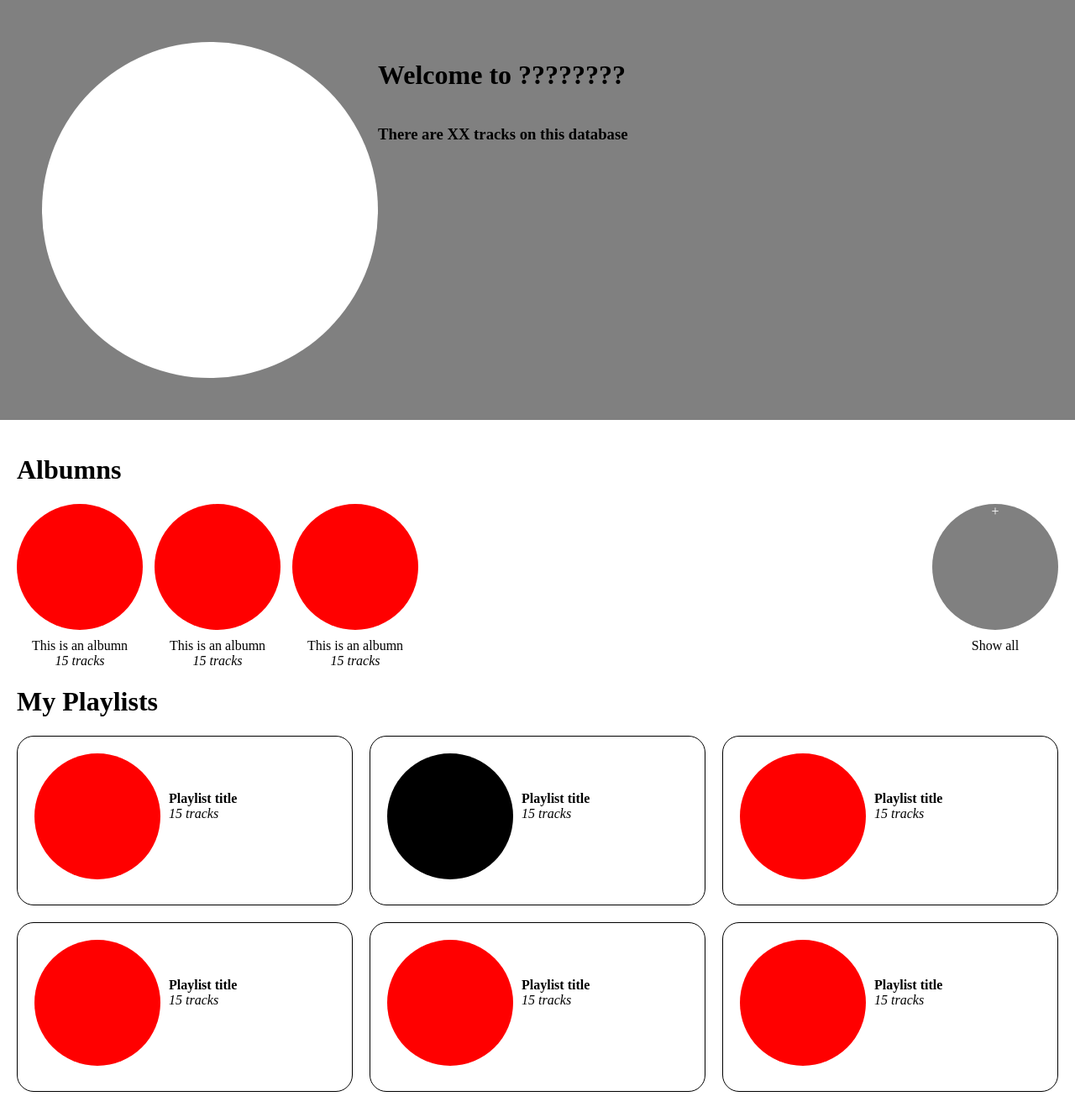
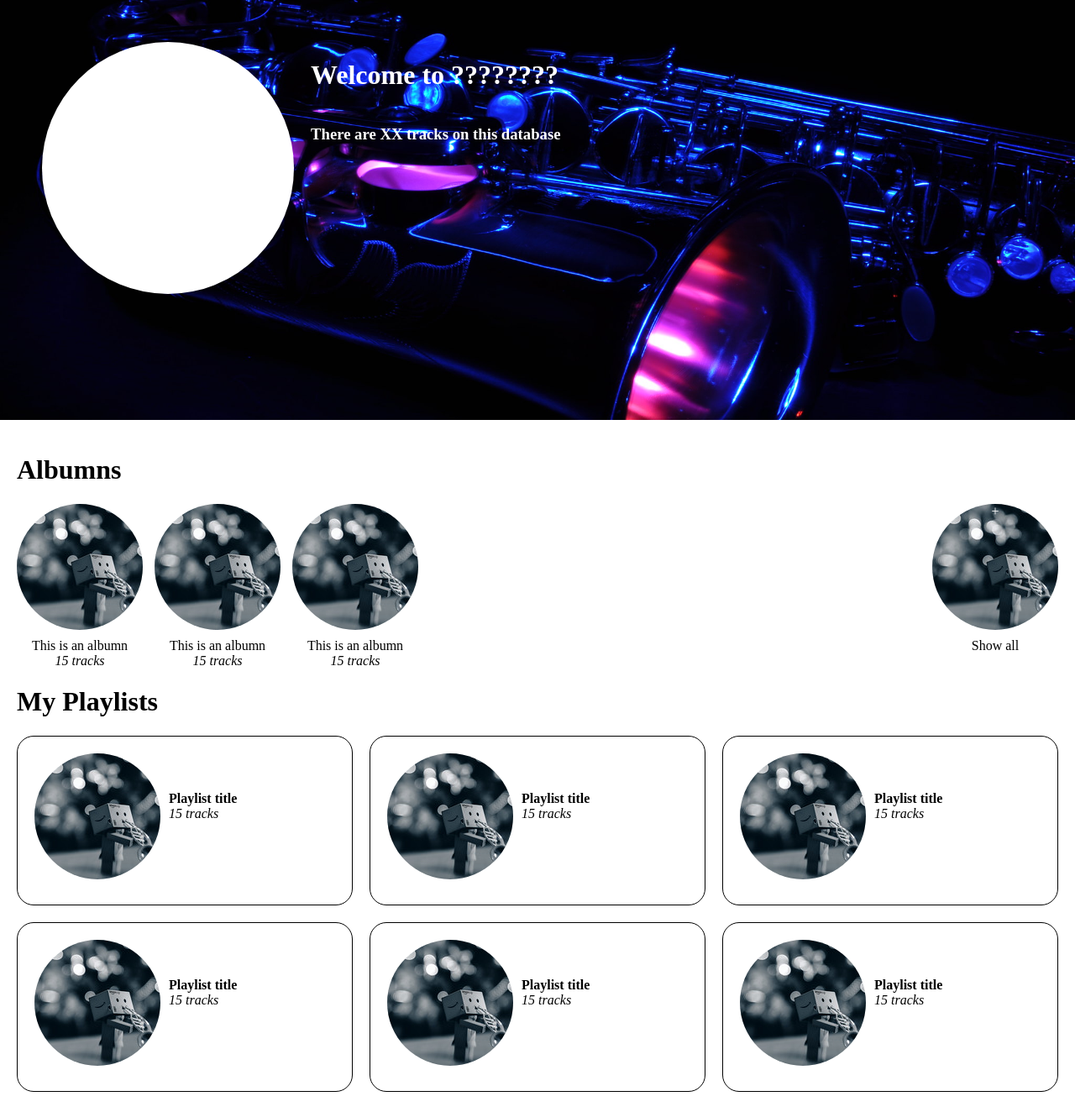
Before and after one commit to betabites/csi-music-website, a PHP site: page /iframe/home.html in a window 1280 px wide. Shown: the whole page at 84% size. Run offline with PHP 8.4, Linux system fonts and the light colour scheme.

Commit message:
Added first glimpse of the menu and background image.

```diff
--- a/assets/css/styles.css
+++ b/assets/css/styles.css
@@ -43,16 +81,22 @@ body {
     max-height: 50vh;
     background-color: gray;
     padding: 50px;
+    background-image: url("../images/background.jpg");
+    background-attachment: fixed;
+    background-position: center;
+    background-size: cover;
+    color: white;
 }
 
 .page_header_albumn_cover {
     display: inline-block;
     border-radius: 100%;
     background-color: white;
-    height: 400px;
-    width: 400px;
+    height: 300px;
+    width: 300px;
     margin-bottom: 10px;
     float: left;
+    margin-right: 20px;
 }
 
 .sideways_slider {
--- a/iframe/home.html
+++ b/iframe/home.html
@@ -24,21 +24,21 @@
         <div class="sideways_slider">
             <div class="sideways_slider_content">
                 <div class="sideways_slider_item">
-                    <div class="sideways_slider_icon">
+                    <div class="sideways_slider_icon" style="background-image: url('../assets/images/default_cover_small.jpg')">
                         <img class="play_track_button" src="../assets/icons/play.svg"/>
                     </div>
                     This is an albumn<br>
                     <i>15 tracks</i>
                 </div>
                 <div class="sideways_slider_item">
-                    <div class="sideways_slider_icon">
+                    <div class="sideways_slider_icon" style="background-image: url('../assets/images/default_cover_small.jpg')">
                         <img class="play_track_button" src="../assets/icons/play.svg"/>
                     </div>
                     This is an albumn<br>
                     <i>15 tracks</i>
                 </div>
                 <div class="sideways_slider_item">
-                    <div class="sideways_slider_icon">
+                    <div class="sideways_slider_icon" style="background-image: url('../assets/images/default_cover_small.jpg')">
                         <img class="play_track_button" src="../assets/icons/play.svg"/>
                     </div>
                     This is an albumn<br>
@@ -46,7 +46,7 @@
                 </div>
             </div>
             <div class="sideways_slider_more sideways_slider_item">
-                <div class="sideways_slider_icon">
+                <div class="sideways_slider_icon" style="background-image: url('../assets/images/default_cover_small.jpg')">
                     +
                 </div>
                 Show all<br>
@@ -58,7 +58,7 @@
         <h1>My Playlists</h1>
         <div class="playlists_cards_grid">
             <div class="playlist_card">
-                <div class="sideways_slider_icon">
+                <div class="sideways_slider_icon" style="background-image: url('../assets/images/default_cover_small.jpg')">
                     <img class="play_track_button" src="../assets/icons/play.svg"/>
                 </div>
                 <div class="playlist_text">
@@ -67,7 +67,7 @@
                 </div>
             </div>
             <div class="playlist_card">
-                <div class="playlist_card_icon">
+                <div class="sideways_slider_icon" style="background-image: url('../assets/images/default_cover_small.jpg')">
                     <img class="play_track_button" src="../assets/icons/play.svg"/>
                 </div>
                 <div class="playlist_text">
@@ -76,7 +76,7 @@
                 </div>
             </div>
             <div class="playlist_card">
-                <div class="sideways_slider_icon">
+                <div class="sideways_slider_icon" style="background-image: url('../assets/images/default_cover_small.jpg')">
                     <img class="play_track_button" src="../assets/icons/play.svg"/>
                 </div>
                 <div class="playlist_text">
@@ -85,7 +85,7 @@
                 </div>
             </div>
             <div class="playlist_card">
-                <div class="sideways_slider_icon">
+                <div class="sideways_slider_icon" style="background-image: url('../assets/images/default_cover_small.jpg')">
                     <img class="play_track_button" src="../assets/icons/play.svg"/>
                 </div>
                 <div class="playlist_text">
@@ -94,7 +94,7 @@
                 </div>
             </div>
             <div class="playlist_card">
-                <div class="sideways_slider_icon">
+                <div class="sideways_slider_icon" style="background-image: url('../assets/images/default_cover_small.jpg')">
                     <img class="play_track_button" src="../assets/icons/play.svg"/>
                 </div>
                 <div class="playlist_text">
@@ -103,7 +103,7 @@
                 </div>
             </div>
             <div class="playlist_card">
-                <div class="sideways_slider_icon">
+                <div class="sideways_slider_icon" style="background-image: url('../assets/images/default_cover_small.jpg')">
                     <img class="play_track_button" src="../assets/icons/play.svg"/>
                 </div>
                 <div class="playlist_text">
```
Also changed, not shown: other parts of assets/css/styles.css (+40 -2 lines), index.html (+42 -3 lines).
